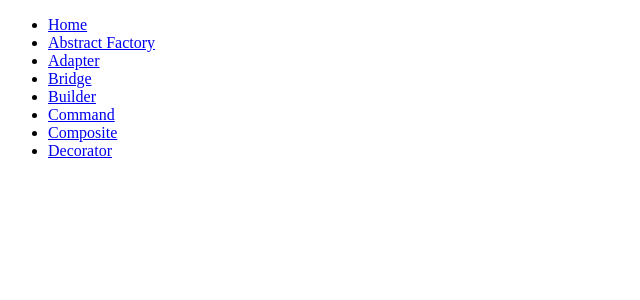
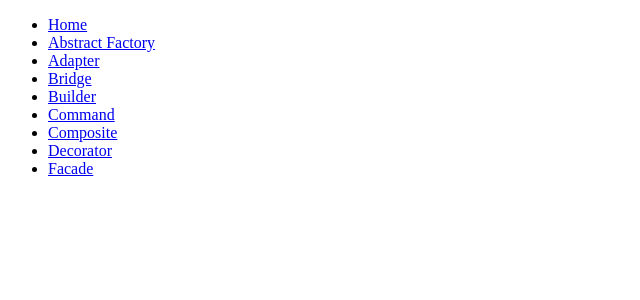
Before and after one commit to theFl00f/ts-design-patterns, a React (Vite) app: page / in a window 1280 px wide. Shown: the top 300 px of the page, without its empty margins (0-640 px from the left). Built offline with nearby package versions, Linux system fonts and the light colour scheme.

Commit message:
Add Facade route

```diff
--- a/src/router/routes.tsx
+++ b/src/router/routes.tsx
@@ -7,6 +7,7 @@ import {
   CommandPage,
   CompositePage,
   DecoratorPage,
+  FacadePage,
   HomePage,
 } from '../pages';
 
@@ -52,6 +53,11 @@ export const ROUTES: Required<Pick<RouteObject, 'path' | 'element' | 'id'>>[] =
       element: <DecoratorPage />,
       id: 'Decorator',
     },
+    {
+      path: '/facade',
+      element: <FacadePage />,
+      id: 'Facade',
+    },
   ];
 
 export default ROUTES;
```
